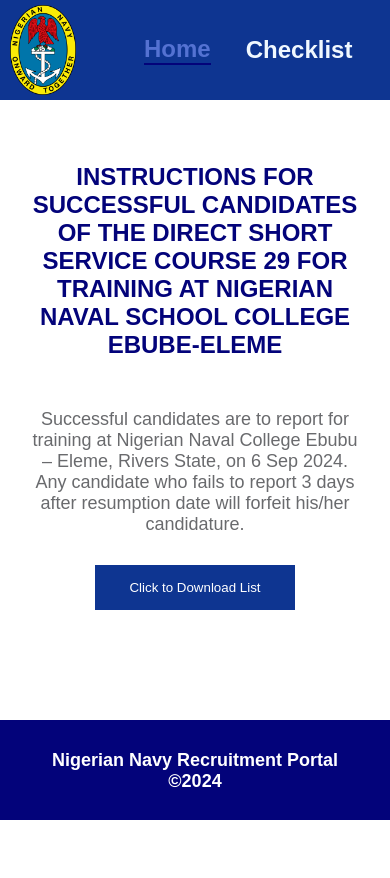
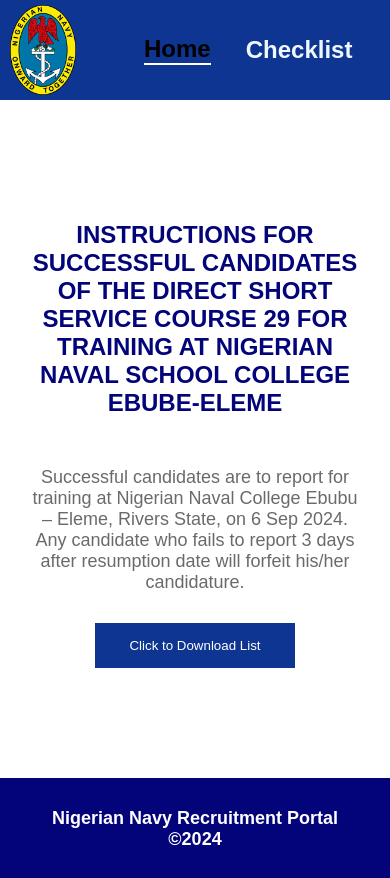
Before and after one commit to Kristencode/Nigerian-Navy-E-portal, a plain HTML site: page index.html in a window 390 px wide. In both pictures the pointer is over the item "Home". Before the commit the page ends 844 px from the top, so only its background shows below. Drawn offline with Linux system fonts and the light colour scheme.

Commit message:
more update

```diff
--- a/style.css
+++ b/style.css
@@ -169,6 +169,12 @@ body{
     font-size: x-large;
   }
 
+  li:hover{
+    color:black;
+    text-align: center;
+   border-bottom: rgb(255, 255, 255) 2px solid;
+}
+
  #none{
   color: white;
   display: none;
@@ -179,7 +185,7 @@ body{
 
 
     .main{ width: 100%;
-        margin-top: 20px;
+        margin-top: 20%;
     }
 
  .mid{
@@ -201,6 +207,11 @@ body{
 
     }
 
+    button:hover{
+        background-color:  rgba(8, 7, 7, 0.192);
+        color: #03037a;
+    }
+
 
 p{
     font-size: large;
```
